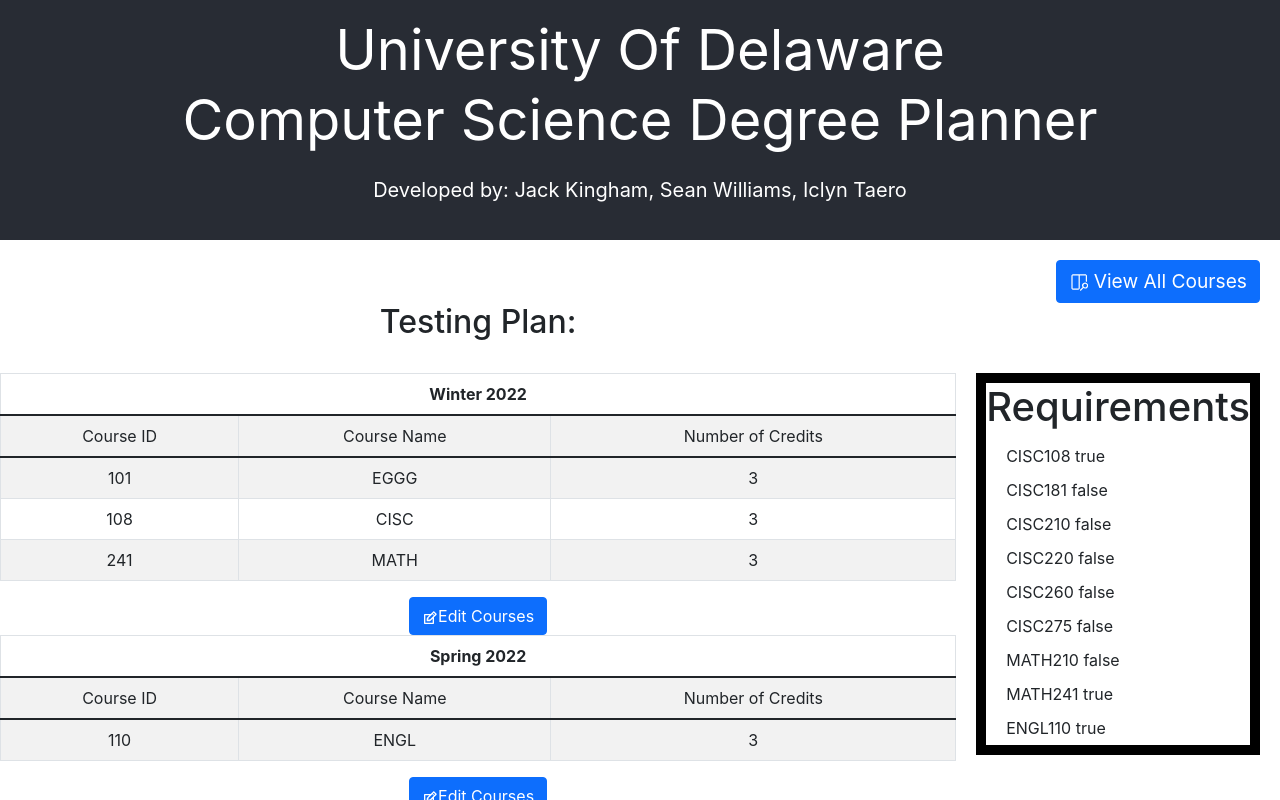
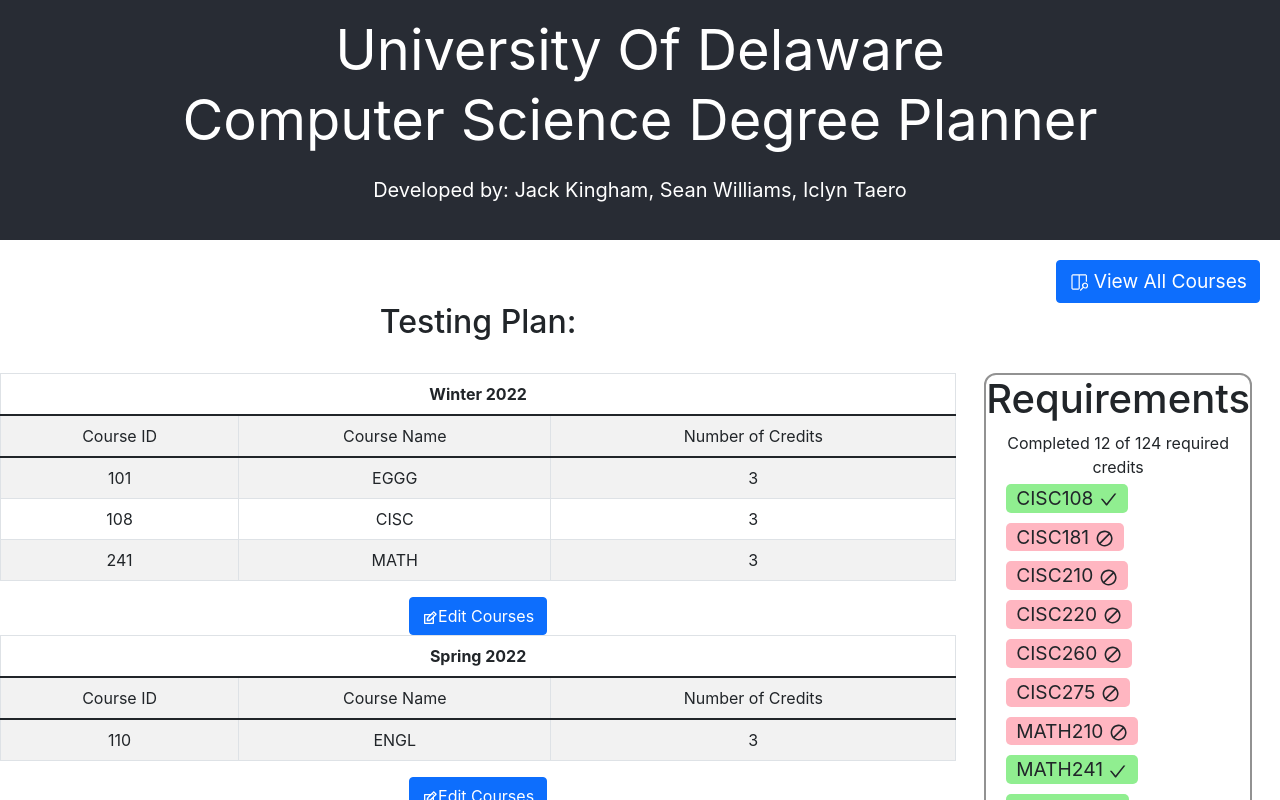
Before and after one commit to UD-CISC275-S22/cis-scheduler-team-26, a React (Create React App) app: page / in a window 1280 px wide. Both pictures are taken after a click on the button "View/Edit Plan". Shown: the top 800 px of the page. Built offline with nearby package versions, Linux system fonts and the light colour scheme.

Commit message:
Requirements window look good

```diff
--- a/src/Components/DegreePlanComponents/ShowDegreeRequirements.css
+++ b/src/Components/DegreePlanComponents/ShowDegreeRequirements.css
@@ -1,11 +1,12 @@
 .degree-requirements {
-    outline-width: 10px;
-    outline-color: black;
+    outline-width: 2px;
+    outline-color: rgb(146, 146, 146);
     outline-style: solid;
-    margin-top: 80px;
+    margin-top: 72px;
     margin-inline: 30px;
     height: 100%;
     width: 30%;
+    border-radius: 10px;
 }
 
 .degree-requirements-body {
@@ -17,4 +18,10 @@
     align-self: flex-start;
     margin-left: 20px;
     margin-block: 5px;
+    border-radius: 5px;
 }
+
+.degree-requirements-course-text {
+    margin-inline: 10px;
+    font-size: larger;
+}
--- a/src/Components/DegreePlanComponents/ShowDegreeRequirements.tsx
+++ b/src/Components/DegreePlanComponents/ShowDegreeRequirements.tsx
@@ -4,12 +4,19 @@
 import { Degree } from "../../Interfaces/degree";
 import { Semester } from "../../Interfaces/semester";
 
+//icon imports
+import { AiOutlineCheck } from "react-icons/ai";
+import { MdDoNotDisturbAlt } from "react-icons/md";
+import { PlanList } from "./PlanList";
+
 export function DegreeRequirements({
     degree, //degree is the degree to get requirements from
-    semesterList //courses is a list of the
+    semesterList, //courses is a list of the
+    credits
 }: {
     degree: Degree;
     semesterList: Semester[];
+    credits: number;
 }): JSX.Element {
     /* Checks if a course is in the list
     I dont use array.includes method because its too sensitive, it returns false unless everything is the same
@@ -39,6 +46,9 @@
     return (
         <div className="degree-requirements">
             <h1>Requirements</h1>
+            <text>
+                Completed {credits} of {degree.requiredCredits} required credits
+            </text>
             <div className="degree-requirements-body">
                 {degree.requiredCourses.map((course: Course) =>
                     renderCourse(course, isCourseInList(course, courses))
@@ -50,12 +60,21 @@
 
 //component to render a single course
 function renderCourse(course: Course, isFulfilled: boolean): JSX.Element {
+    const color = isFulfilled ? "lightgreen" : "lightpink";
     return (
         <div
             className="degree-requirements-course"
+            style={{ backgroundColor: color }}
             key={course.courseName + course.id.toString()}
         >
-            {course.courseName + course.id.toString() + " " + isFulfilled}
+            <text className="degree-requirements-course-text">
+                {course.courseName + course.id.toString()}{" "}
+                {isFulfilled ? (
+                    <AiOutlineCheck></AiOutlineCheck>
+                ) : (
+                    <MdDoNotDisturbAlt></MdDoNotDisturbAlt>
+                )}
+            </text>
         </div>
     );
 }
--- a/src/Components/DegreePlanComponents/ViewingPlan.tsx
+++ b/src/Components/DegreePlanComponents/ViewingPlan.tsx
@@ -606,6 +606,7 @@
             <DegreeRequirements
                 degree={plan.degree}
                 semesterList={plan.semesterList}
+                credits={plan.totalCredits}
             ></DegreeRequirements>
         </div>
     );
```
